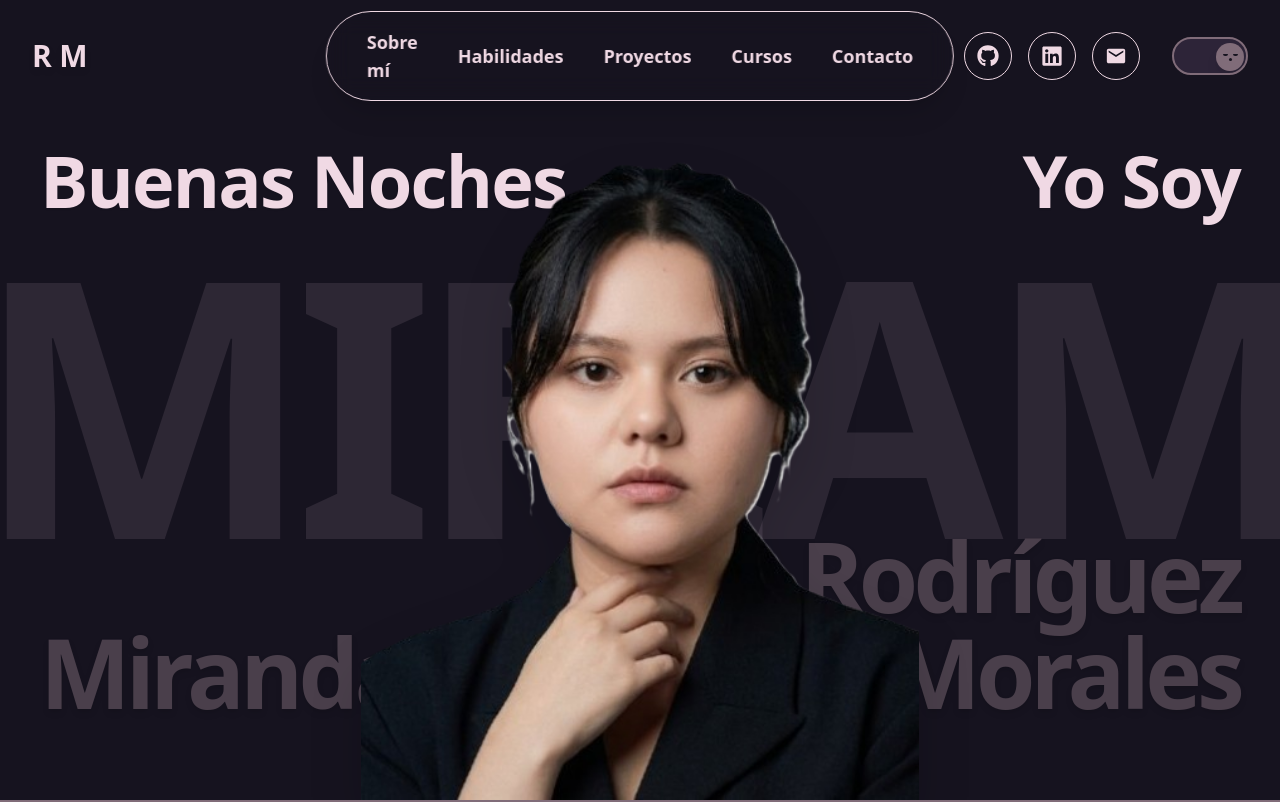
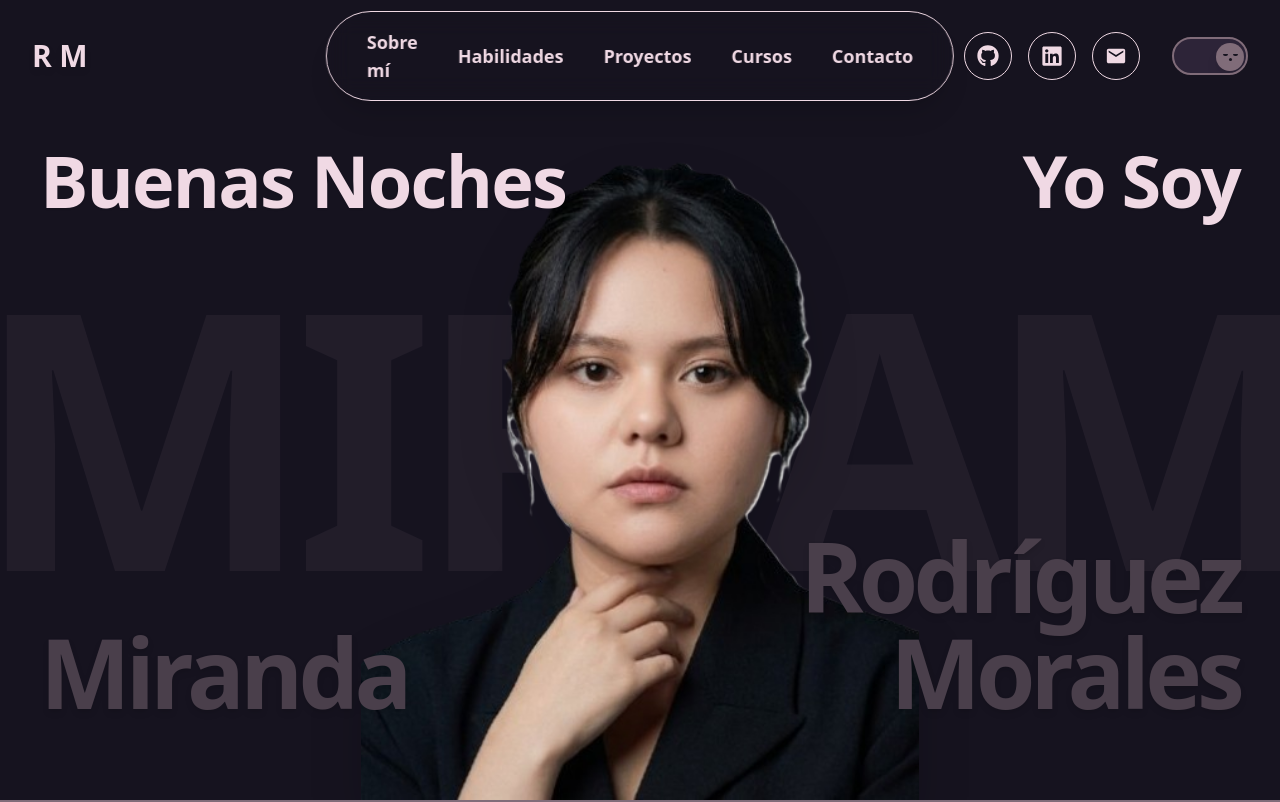
Before and after one commit to mmrm-miranda/Portafolio, a React (Vite) app: page / in a window 1280 px wide. Shown: the top 802 px of the page. Built offline with nearby package versions, Linux system fonts and the light colour scheme.

Commit message:
Corrección de visibilidad del nombre en móviles y z-index

```diff
--- a/src/sections/HeroSection.jsx
+++ b/src/sections/HeroSection.jsx
@@ -45,18 +45,20 @@ export default function HeroSection() {
         className="relative w-full h-[100vh] min-h-[700px] bg-white dark:bg-[#16131F] overflow-hidden flex flex-col justify-between transition-colors duration-500"
       >
 
-        {/* TEXTO GIGANTE DE FONDO */}
+        {/* TEXTO GIGANTE DE FONDO (MIRIAM) - ESTÉTICA ORIGINAL RETENIDA */}
         <div className="absolute inset-0 flex items-center justify-center pointer-events-none z-0">
           <motion.h1
             variants={itemVariants}
-            className="text-[clamp(10rem,28vw,38rem)] font-black text-[#F0D9E4]/60 dark:text-[#F0D9E4]/10 whitespace-nowrap tracking-tighter select-none leading-[0.8] transition-colors duration-500"
+            className="text-[clamp(10rem,28vw,38rem)] font-black leading-[0.8] mt-16 transition-colors duration-500 tracking-tighter select-none whitespace-nowrap
+                       {/* Color sutil retenido */}
+                       text-[#F0D9E4]/20 dark:text-[#F0D9E4]/5"
           >
             MIRIAM
           </motion.h1>
         </div>
 
-        {/* TEXTOS */}
-        <div className="absolute inset-0 w-full max-w-[1400px] mx-auto pointer-events-none z-10">
+        {/* CONTENEDOR DE TEXTOS DE PRIMER PLANO - ¡AHORA Z-30! */}
+        <div className="absolute inset-0 w-full max-w-[1400px] mx-auto pointer-events-none z-30">
 
           <motion.h2 variants={itemVariants} className="absolute top-[18%] left-[6%] md:left-10 text-[#C1A0AC] dark:text-[#F0D9E4] text-4xl md:text-7xl font-bold tracking-tight pointer-events-auto drop-shadow-sm transition-colors duration-500">
             {greeting || "Buenas Días"}
@@ -66,17 +68,18 @@ export default function HeroSection() {
             Yo Soy
           </motion.h2>
 
-          <motion.h2 variants={itemVariants} className="absolute bottom-[10%] left-[6%] md:left-10 text-[#4A3F4B] dark:text-[#4A3F4B] text-5xl md:text-8xl font-black tracking-tighter pointer-events-auto drop-shadow-md">
+          {/* NOMBRE Y APELLIDOS - AJUSTE DE POSICIÓN MÓVIL Y VISIBILIDAD (Asegurado por Z-30) */}
+          <motion.h2 variants={itemVariants} className="absolute bottom-[15%] md:bottom-[10%] left-[6%] md:left-10 text-[#4A3F4B] dark:text-[#4A3F4B] text-5xl md:text-8xl font-black tracking-tighter pointer-events-auto drop-shadow-md transition-all">
             Miranda
           </motion.h2>
 
-          <motion.h2 variants={itemVariants} className="absolute bottom-[10%] right-[6%] md:right-10 text-[#4A3F4B] dark:text-[#4A3F4B] text-5xl md:text-8xl font-black tracking-tighter leading-[0.9] text-right pointer-events-auto drop-shadow-md">
+          <motion.h2 variants={itemVariants} className="absolute bottom-[15%] md:bottom-[10%] right-[6%] md:right-10 text-[#4A3F4B] dark:text-[#4A3F4B] text-5xl md:text-8xl font-black tracking-tighter leading-[0.9] text-right pointer-events-auto drop-shadow-md transition-all">
             Rodríguez<br/>Morales
           </motion.h2>
 
         </div>
 
-        {/* FOTO */}
+        {/* FOTO (Z-20) */}
         <div className="absolute bottom-0 left-0 w-full h-[80%] flex justify-center items-end pointer-events-none z-20">
           <motion.img
             variants={imageVariants}
```
